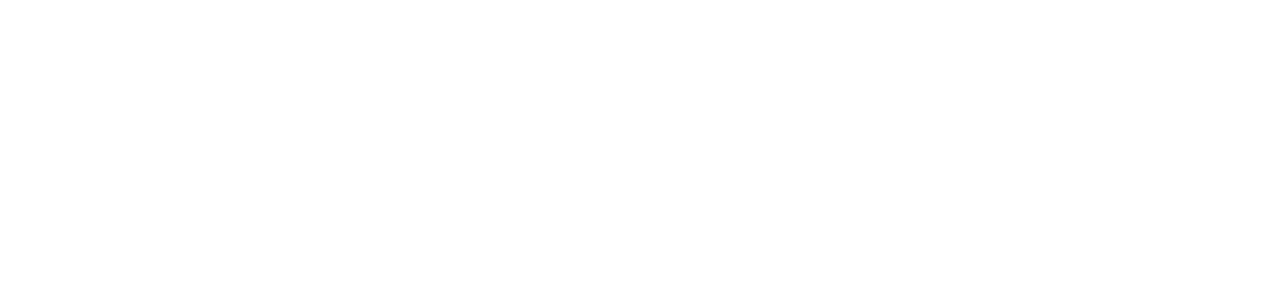
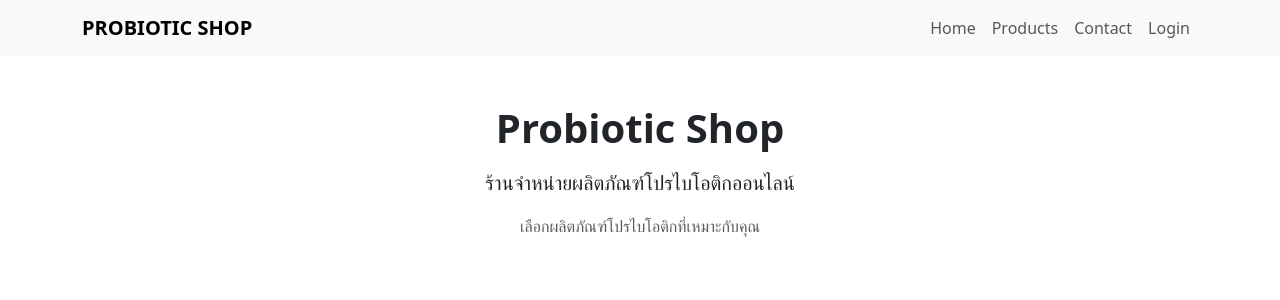
Before and after one commit to Zzaysbr/Probiotics-Webapp, a Vue app in the folder frontend/: page / in a window 1280 px wide. Before the commit this address had no page. Shown: the top 300 px of the page. Built offline with nearby package versions, Linux system fonts and the light colour scheme.

Commit message:
Update Navbar and HomeView

```diff
--- /dev/null
+++ b/frontend/src/components/Navbar.vue
@@ -0,0 +1,38 @@
+<template>
+  <nav class="navbar navbar-expand-lg navbar-light bg-light">
+    <div class="container">
+      <RouterLink class="navbar-brand fw-bold" to="/">
+        PROBIOTIC SHOP
+      </RouterLink>
+
+      <button
+        class="navbar-toggler"
+        type="button"
+        data-bs-toggle="collapse"
+        data-bs-target="#navbarNav"
+      >
+        <span class="navbar-toggler-icon"></span>
+      </button>
+
+      <div class="collapse navbar-collapse" id="navbarNav">
+        <ul class="navbar-nav ms-auto">
+          <li class="nav-item">
+            <RouterLink class="nav-link" to="/">Home</RouterLink>
+          </li>
+
+          <li class="nav-item">
+            <RouterLink class="nav-link" to="/products">Products</RouterLink>
+          </li>
+
+          <li class="nav-item">
+            <RouterLink class="nav-link" to="/contact">Contact</RouterLink>
+          </li>
+
+          <li class="nav-item">
+            <RouterLink class="nav-link" to="/login">Login</RouterLink>
+          </li>
+        </ul>
+      </div>
+    </div>
+  </nav>
+</template>
--- a/frontend/src/router/index.js
+++ b/frontend/src/router/index.js
@@ -1,8 +1,17 @@
-import { createRouter, createWebHistory } from 'vue-router'
+import { createRouter, createWebHistory } from "vue-router";
+
+import HomeView from "../views/HomeView.vue";
+
+const routes = [
+  {
+    path: "/",
+    component: HomeView,
+  },
+];
 
 const router = createRouter({
-  history: createWebHistory(import.meta.env.BASE_URL),
-  routes: [],
-})
+  history: createWebHistory(),
+  routes,
+});
 
-export default router
+export default router;
--- /dev/null
+++ b/frontend/src/views/HomeView.vue
@@ -0,0 +1,23 @@
+<template>
+  <div>
+    <Navbar />
+
+    <div class="container py-5">
+      <div class="text-center">
+        <h1 class="fw-bold">Probiotic Shop</h1>
+
+        <p class="lead mt-3">
+          ร้านจำหน่ายผลิตภัณฑ์โปรไบโอติกออนไลน์
+        </p>
+
+        <p class="text-muted">
+          เลือกผลิตภัณฑ์โปรไบโอติกที่เหมาะกับคุณ
+        </p>
+      </div>
+    </div>
+  </div>
+</template>
+
+<script setup>
+import Navbar from "../components/Navbar.vue";
+</script>
```
